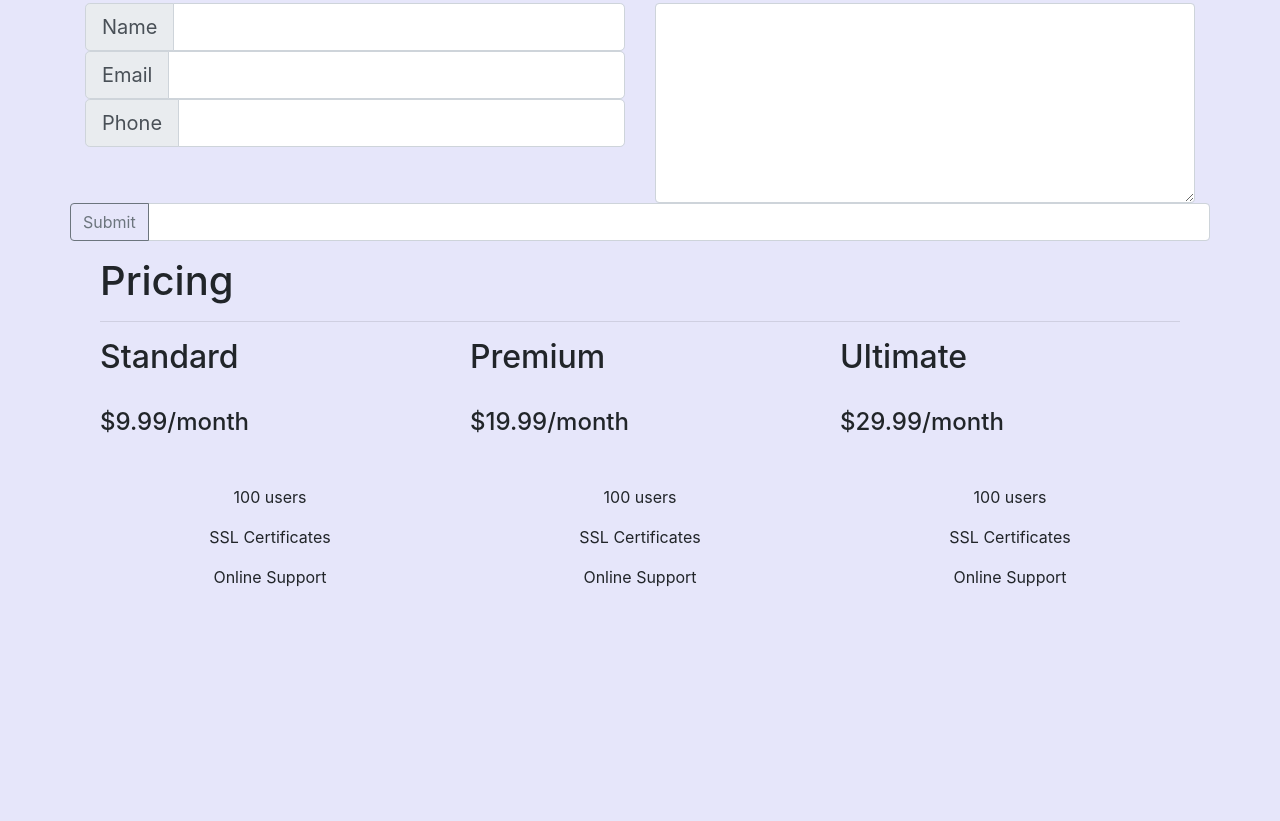
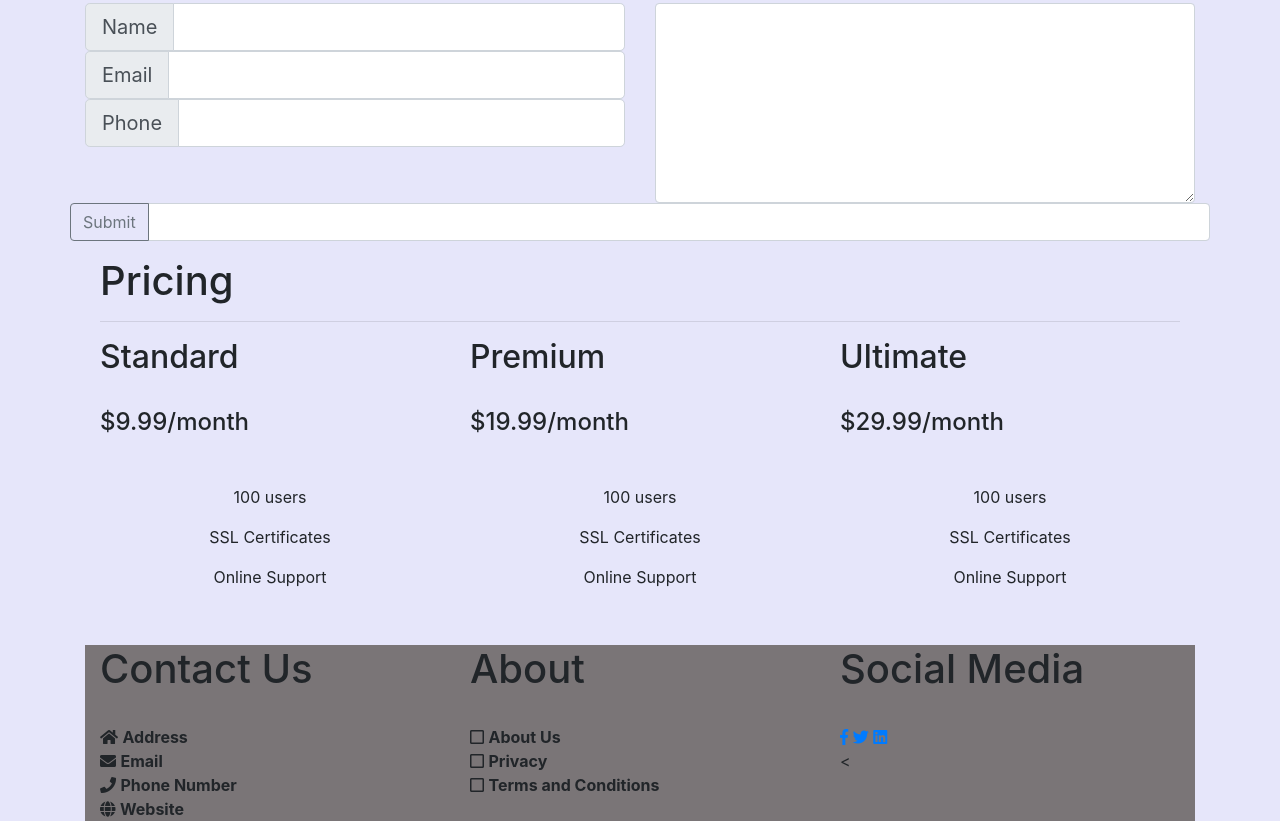
Before and after one commit to ShafShaf18/nyot, a plain HTML site: page index.html in a window 1280 px wide. Shown: the part 1008-1829 px from the top of the page. Before the commit the page ends 1653 px from the top, so only its background shows below. Drawn offline with nearby package versions, Linux system fonts and the light colour scheme.

Commit message:
contact section

```diff
--- a/index.html
+++ b/index.html
@@ -184,7 +184,42 @@
         </div>
     </section>
 
-
+    <footer class = "container">
+        <div class = "row">
+            <div class = "col-lg-4 col-md-4">
+                <h1 class= "heading">Contact Us</h1>
+                <br>
+                    <i class="fas fa-home"></i>
+                    <span><strong>Address</strong></span><br/>
+                    <i class="fas fa-envelope"></i>
+                    <span><strong>Email</strong></span><br/>
+                    <i class="fas fa-phone"></i>
+                    <span><strong>Phone Number</strong></span><br/>
+                    <i class="fas fa-globe"></i>
+                    <span><strong>Website</strong></span>
+            </div>
+            <div class = "col-lg-4 col-md-4">
+                <h1 class= "heading">About</h1>
+                <br>
+                    <i class="far fa-square"></i>
+                    <span><strong>About Us</strong></span><br/>
+                    <i class="far fa-square"></i>
+                    <span><strong>Privacy</strong></span><br/>
+                    <i class="far fa-square"></i>
+                    <span><strong>Terms and Conditions</strong></span><br/>
+            </div>
+            <div class = "col-lg-4 col-md-4">
+                <h1 class= "heading">Social Media</h1>
+                <br>
+                    <a href="https://www.facebook.com/"><i class="fab fa-facebook-f"></i></a>
+                    <a href="https://twitter.com/"><i class="fab fa-twitter"></i></a>
+                    <a href="https://www.linkedin.com/"><i class="fab fa-linkedin"></i></a>
+                <p>
+                    <
+                </p>
+            </div>
+        </div>
+    </footer>
 
         <script src="https://code.jquery.com/jquery-3.3.1.slim.min.js" integrity="sha384-q8i/X+965DzO0rT7abK41JStQIAqVgRVzpbzo5smXKp4YfRvH+8abtTE1Pi6jizo" crossorigin="anonymous"></script>
         <script src="https://cdnjs.cloudflare.com/ajax/libs/popper.js/1.14.7/umd/popper.min.js" integrity="sha384-UO2eT0CpHqdSJQ6hJty5KVphtPhzWj9WO1clHTMGa3JDZwrnQq4sF86dIHNDz0W1" crossorigin="anonymous"></script>
--- a/style.css
+++ b/style.css
@@ -75,3 +75,7 @@ header h1{
     text-align: center;
     padding: 40px;
 }
+
+footer {
+    background-color: #7a7577;
+}
```
